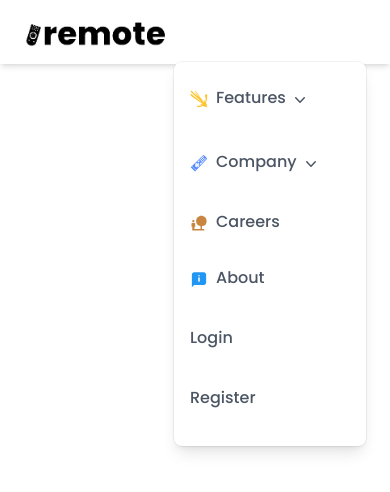
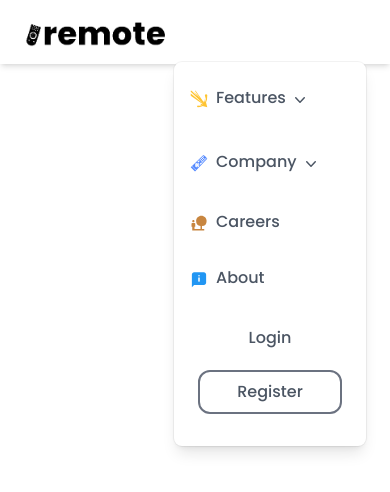
Before and after one commit to johncanero/remote-landing-page, a Next.js app: page / in a window 390 px wide. Both pictures are taken after a click on the button 356 px from the left and 32 px from the top of the page. Shown: the top 492 px of the page. Built offline with nearby package versions, Linux system fonts and the light colour scheme.

Commit message:
Navbar Mobile: Login and Register Update

```diff
--- a/components/MobileDropdown.tsx
+++ b/components/MobileDropdown.tsx
@@ -102,26 +102,23 @@
                   href="#"
                   className={classNames(
                     active ? "bg-gray-100 text-gray-900" : "text-gray-600",
-                    "flex px-4 py-4 mt-1 text-base font-Poppins font-medium"
+                    "flex justify-center px-4 py-4 mt-1 text-base font-Poppins font-medium"
                   )}
                 >
-                 Login
+                  Login
                 </a>
               )}
             </Menu.Item>
 
-            <Menu.Item>
-              {({ active }) => (
-                <a
-                  href="#"
-                  className={classNames(
-                    active ? "bg-gray-100 text-gray-900" : "text-gray-600",
-                    "flex px-4 py-4 mt-1 text-base font-Poppins font-medium"
-                  )}
-                >
-                 Register
-                </a>
-              )}
+
+
+            <Menu.Item as="div" className="relative">
+              <div>
+                <Menu.Button className="flex justify-center bg-white hover:bg-gray-50 text-gray-600 hover:text-gray-800  font-Poppins font-medium border-2 border-gray-500 rounded-xl mx-auto w-36  px-2 py-2 mt-1 text-base">
+                  <span className="sr-only">Open user menu</span>
+                  Register
+                </Menu.Button>
+              </div>
             </Menu.Item>
 
             <form method="POST" action="#">
@@ -131,7 +128,7 @@
                     type="submit"
                     className={classNames(
                       active ? "bg-gray-100 text-gray-900" : "text-gray-600",
-                      "flex w-full px-4 py-4 text-left text-base font-Poppins font-medium"
+                      "flex w-full px-4 py-4 text-left text-base font-Poppins"
                     )}
                   ></button>
                 )}
--- a/components/Navbar.tsx
+++ b/components/Navbar.tsx
@@ -78,7 +78,7 @@
                   {/* Profile dropdown */}
                   <Menu as="div" className="relative">
                     <div>
-                      <Menu.Button className="bg-white hover:bg-gray-50 text-gray-600 hover:text-gray-800  font-Poppins font-medium md: py-1 md:px-2 lg:px-4 border border-gray-500 rounded-xl">
+                      <Menu.Button className="bg-white hover:bg-gray-50 text-gray-600 hover:text-gray-800  font-Poppins font-medium md: py-1 md:px-2 lg:px-4 border-2 border-gray-500 rounded-xl">
                         <span className="sr-only">Open user menu</span>
                         Register
                       </Menu.Button>
```
